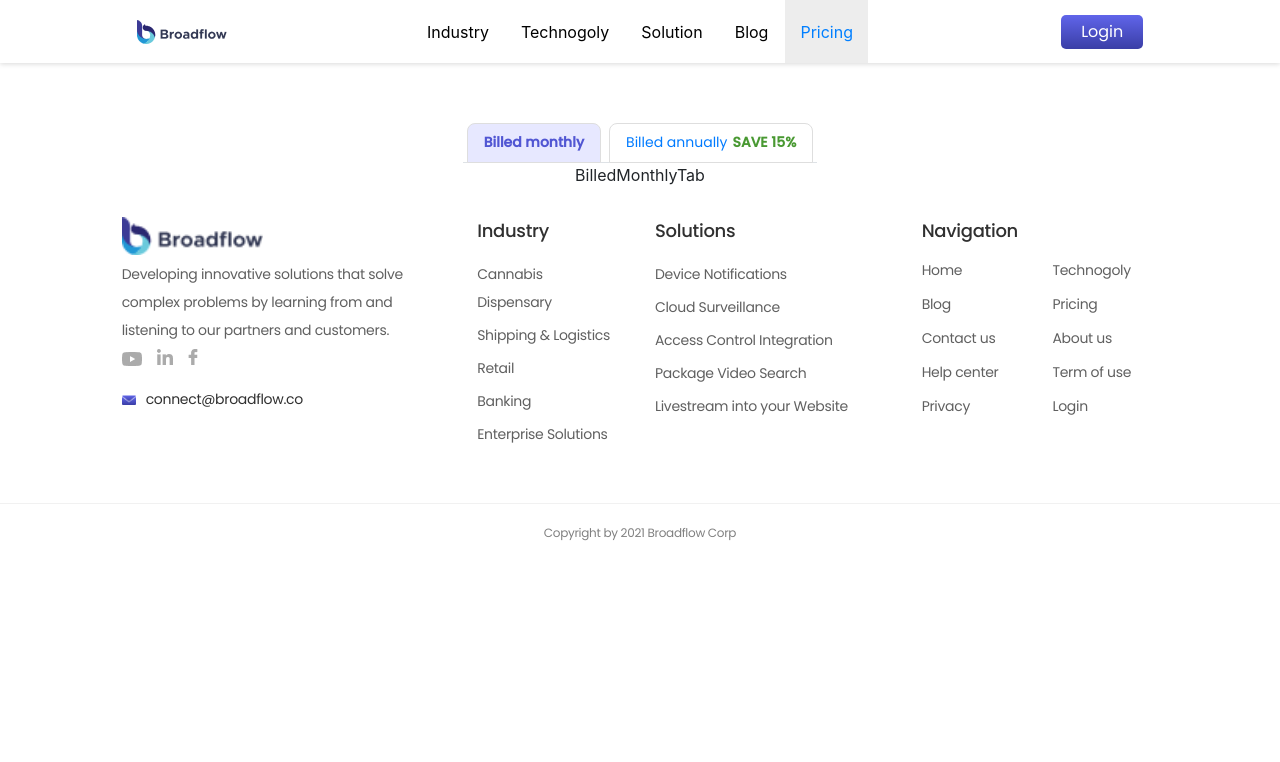
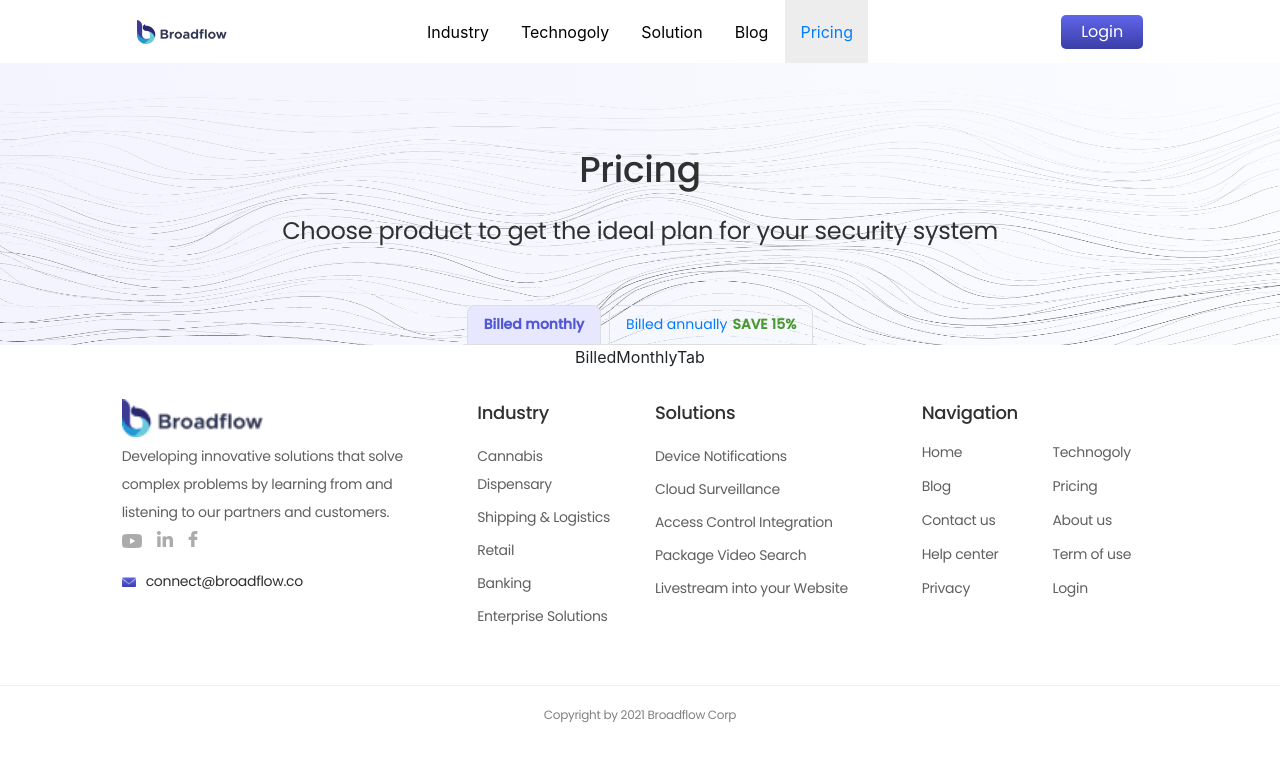
Before and after one commit to huynhnt6995/public-main-web-fiop, a Next.js app: page /pricing in a window 1280 px wide. Shown: the top 762 px of the page. Built offline with nearby package versions, Linux system fonts and the light colour scheme.

Commit message:
add header pricing

```diff
--- /dev/null
+++ b/components/PricingPage/PricingHeader.tsx
@@ -0,0 +1,41 @@
+import React from "react";
+import { useTranslation } from "react-i18next";
+import styled from "styled-components";
+import { PageLayout } from "../layout/PageLayout";
+
+export const PricingHeader = () => {
+    const { t } = useTranslation();
+    return (
+        <PageLayout
+            containerStyle={{
+                background: `url("assets/images/img_contact_background.png") no-repeat left top, linear-gradient(78.03deg, rgba(119, 88, 237, 0.05) 0%, rgba(255, 255, 255, 0) 100%), #FAFCFF`,
+                backgroundSize: "100% 100%",
+                paddingTop: 80,
+                paddingBottom: 80,
+            }}
+        >
+            <Title>{t("pricing_page.pricing")}</Title>
+            <Discription>{t("pricing_page.pricing_discription")}</Discription>
+        </PageLayout>
+    );
+};
+
+const Title = styled.p`
+    font-family: "Poppins";
+    font-weight: 500;
+    font-size: 36px;
+    line-height: 54px;
+
+    text-align: center;
+    letter-spacing: -0.3px;
+    color: #303030;
+`;
+
+const Discription = styled.p`
+    font-family: "Poppins";
+    font-size: 24px;
+    line-height: 36px;
+    text-align: center;
+    letter-spacing: -0.3px;
+    color: #303030;
+`;
--- a/pages/pricing.tsx
+++ b/pages/pricing.tsx
@@ -1,10 +1,11 @@
 import React from "react";
 import { PricingTab } from "../components/PricingPage/PricingTab";
+import { PricingHeader } from "../components/PricingPage/PricingHeader";
 
 const Pricing = () => {
     return (
         <div>
-            <div style={{ height: 100 }}></div>
+            <PricingHeader />
             <PricingTab />
         </div>
     );
--- a/static/locales/en.json
+++ b/static/locales/en.json
@@ -236,6 +236,8 @@
         "": ""
     },
     "pricing_page": {
+        "pricing": "Pricing",
+        "pricing_discription": "Choose product to get the ideal plan for your security system",
         "billed_monthly_tab": "Billed monthly",
         "billed_annually_tab": "Billed annually"
     }
```
